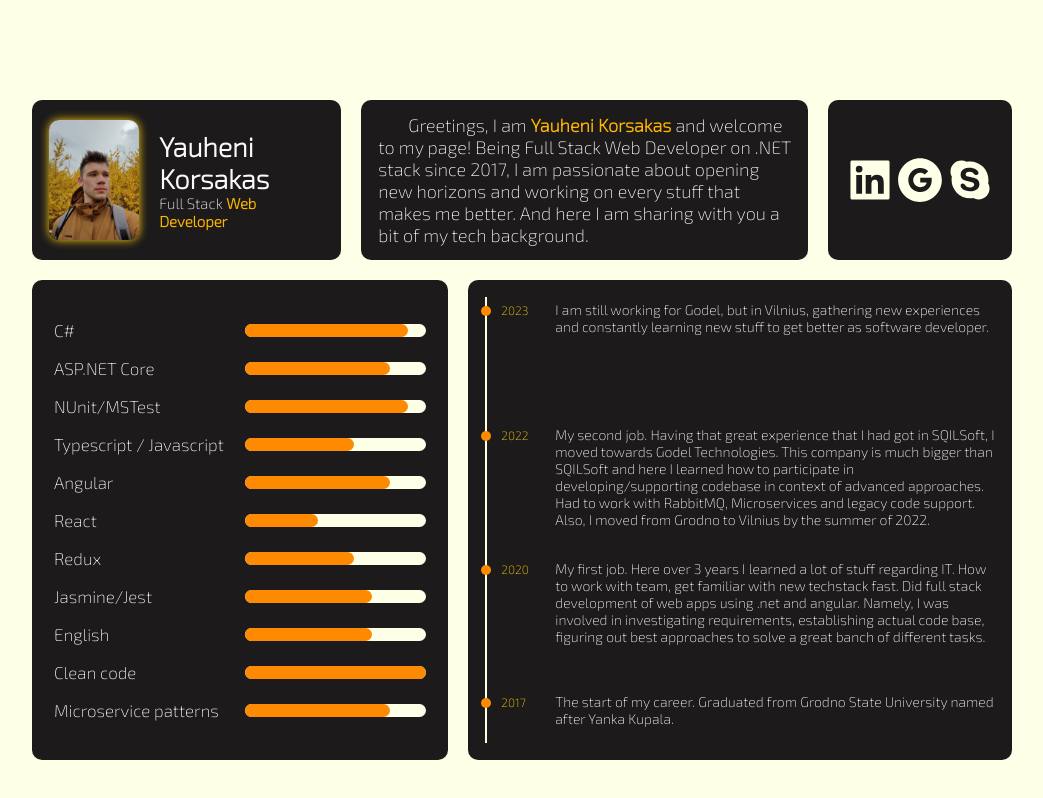
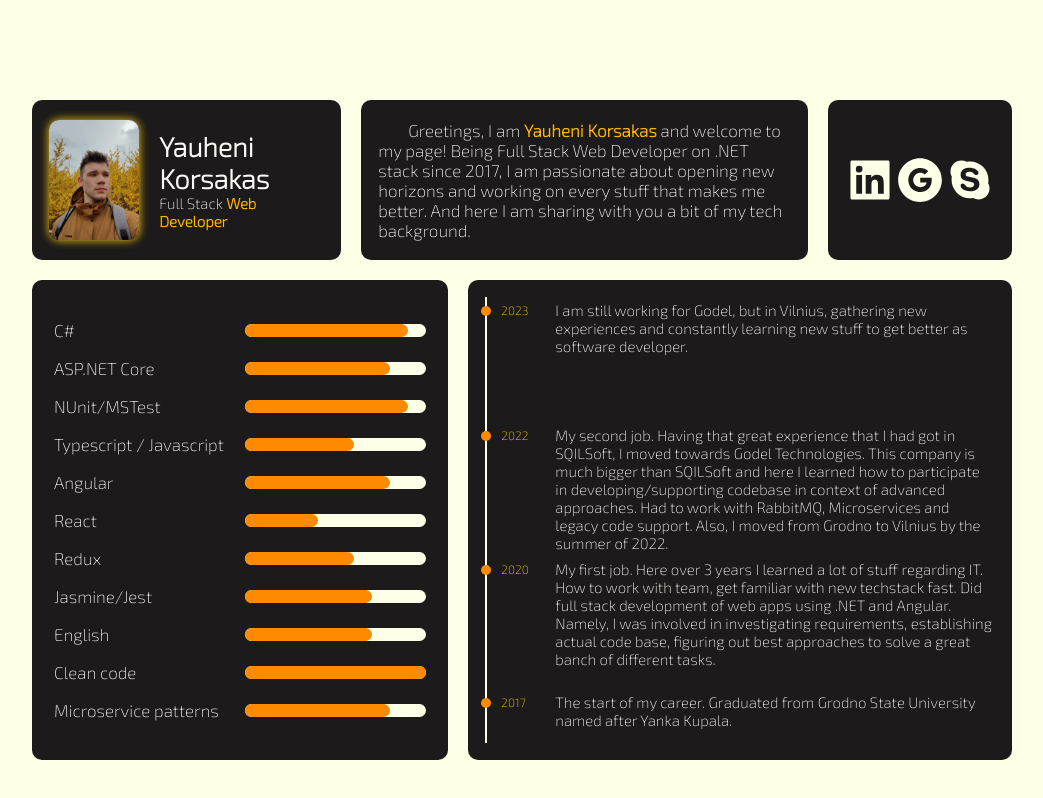
Before and after one commit to YauheniKorsakas/personal-web-site, a React (Create React App) app: page / in a window 1280 px wide. Shown: the whole page, without its empty margins (118-1161 px from the left). Built offline with nearby package versions, Linux system fonts and the light colour scheme.

Commit message:
Refactor

```diff
--- a/src/components/About/About.module.scss
+++ b/src/components/About/About.module.scss
@@ -3,7 +3,7 @@
 .About {
   display: flex;
   align-items: center;
-  font-size: 1.8rem;
+  font-size: 1.7rem;
 
   p {
     text-indent: 30px;
@@ -12,7 +12,7 @@
     span {
       color: $secondary-color-800;
       font-weight: 800;
-      font-size: 2.2;
+      font-size: 2;
     }
   }
 }
--- a/src/components/Experience/Experience.jsx
+++ b/src/components/Experience/Experience.jsx
@@ -19,7 +19,7 @@ const Experience = ({ className = '' }) => {
         </section>
         <section className={styles.SQILSoftDescription}>
           My first job. Here over 3 years I learned a lot of stuff regarding IT. How to work with team,
-          get familiar with new techstack fast. Did full stack development of web apps using .net and angular.
+          get familiar with new techstack fast. Did full stack development of web apps using .NET and Angular.
           Namely, I was involved in investigating requirements, establishing actual code base, figuring out best approaches to solve
           a great banch of different tasks.
         </section>
--- a/src/components/Experience/Experience.module.scss
+++ b/src/components/Experience/Experience.module.scss
@@ -74,7 +74,7 @@ $beginning-top: 90%;
     position: relative;
     flex: 1;
     margin-left: 5rem;
-    font-size: 1.4rem;
+    font-size: 1.5rem;
 
     section {
       position: absolute;
```
